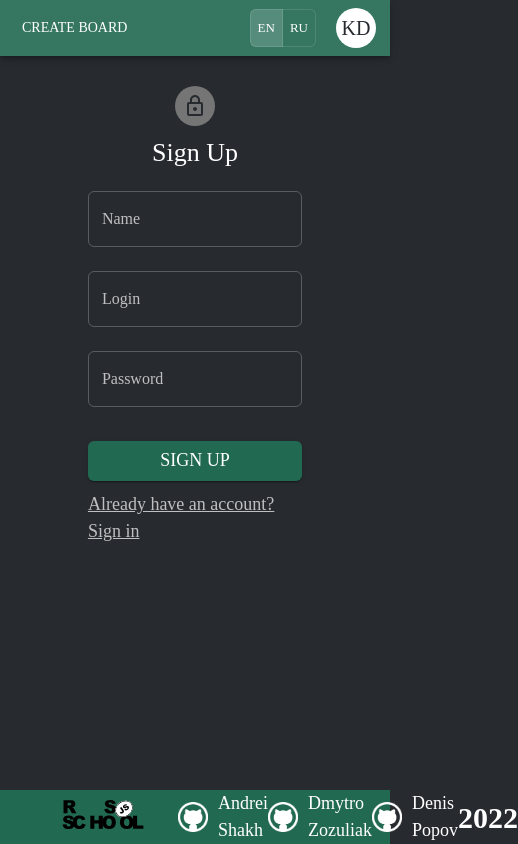
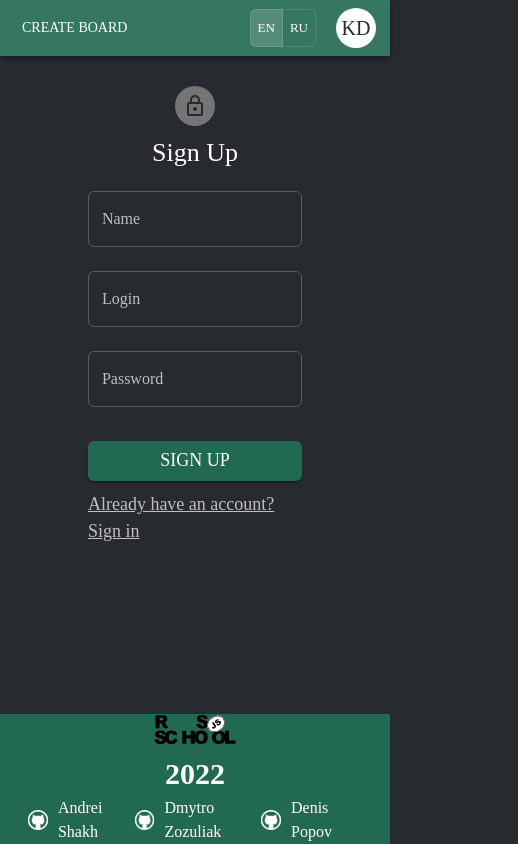
Before and after one commit to strawberrystr1/project-management-app, a React (Create React App) app: page /sign-up in a window 390 px wide. Shown: the whole page, 518 px wide, since content can reach past the window. Built offline with nearby package versions, Linux system fonts and the light colour scheme.

Commit message:
feat: add addaptivity for footer

```diff
--- a/src/components/layouts/Footer/Footer.tsx
+++ b/src/components/layouts/Footer/Footer.tsx
@@ -15,6 +15,7 @@ const Footer = () => {
         <a href="https://rs.school/react/">
           <img className={styles.logo} src="./assets/rs_school_js.svg" alt="school logo" />
         </a>
+        <div className={styles.links_wrapper}>
           {teamInfo.map((item) => (
             <a href={item.github} key={item.name} className={styles.link}>
               <img src={github} alt="github logo" className={styles.git_logo} />
@@ -23,7 +24,8 @@ const Footer = () => {
               </Typography>
             </a>
           ))}
-        <Typography fontSize={30} fontWeight={600}>
+        </div>
+        <Typography fontSize={30} fontWeight={600} className={styles.year}>
           2022
         </Typography>
       </Container>
--- a/src/components/layouts/Footer/style.module.scss
+++ b/src/components/layouts/Footer/style.module.scss
@@ -22,8 +22,50 @@
   align-items: center;
 }
 
+.links_wrapper {
+  display: flex;
+  width: 50%;
+  justify-content: space-between;
+}
+
 .git_logo {
   width: 30px;
   height: 30px;
   margin-right: 10px;
 }
+
+@media (max-width: 770px) {
+  .footerWrapper {
+    height: 150px;
+  }
+
+  .footer {
+    &.override {
+      flex-direction: column;
+    }
+  }
+
+  .logo {
+    order: 1;
+  }
+
+  .year {
+    order: 2;
+  }
+
+  .links_wrapper {
+    order: 3;
+    width: 100%;
+  }
+
+  .link {
+    & p {
+      font-size: 16px;
+    }
+  }
+
+  .git_logo {
+    width: 20px;
+    height: 20px;
+  }
+}
```
Lines whose indentation alone changed are shown as unchanged.
